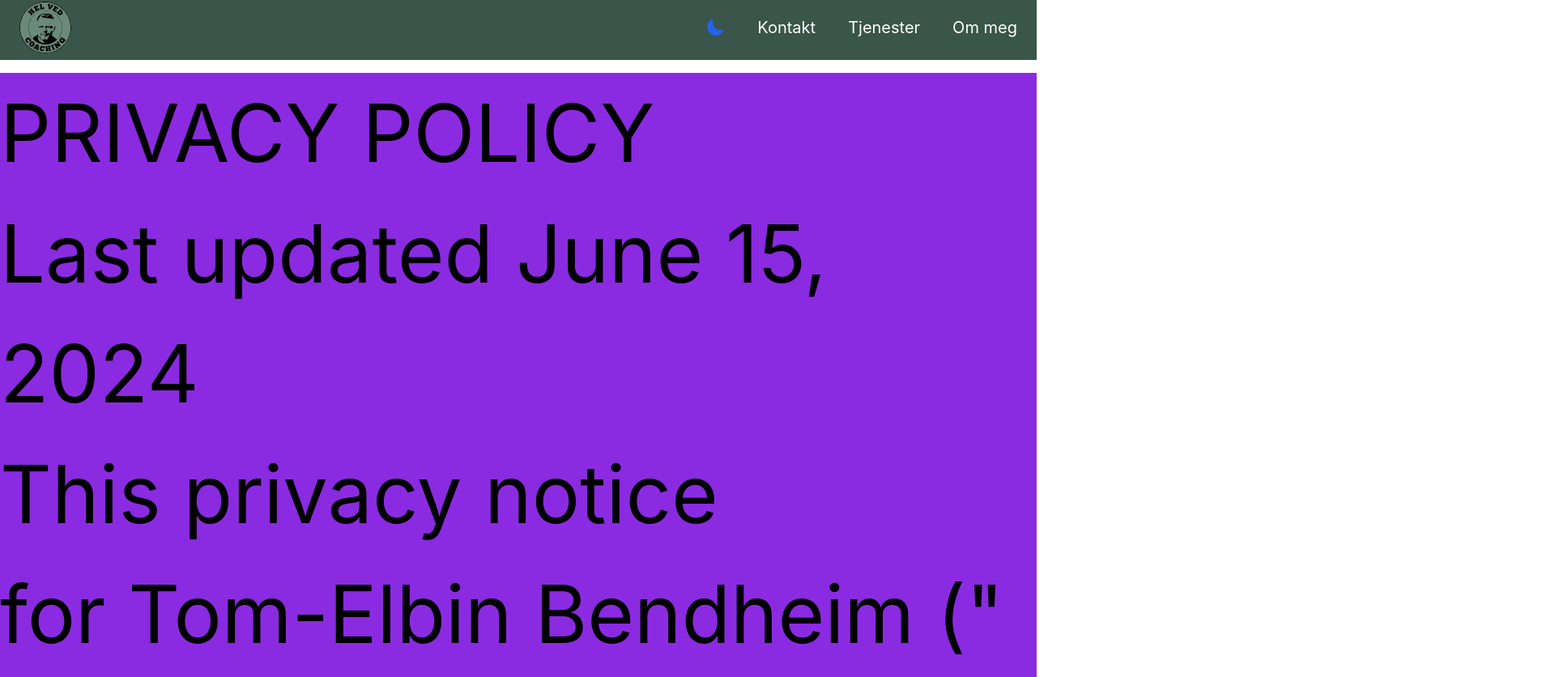
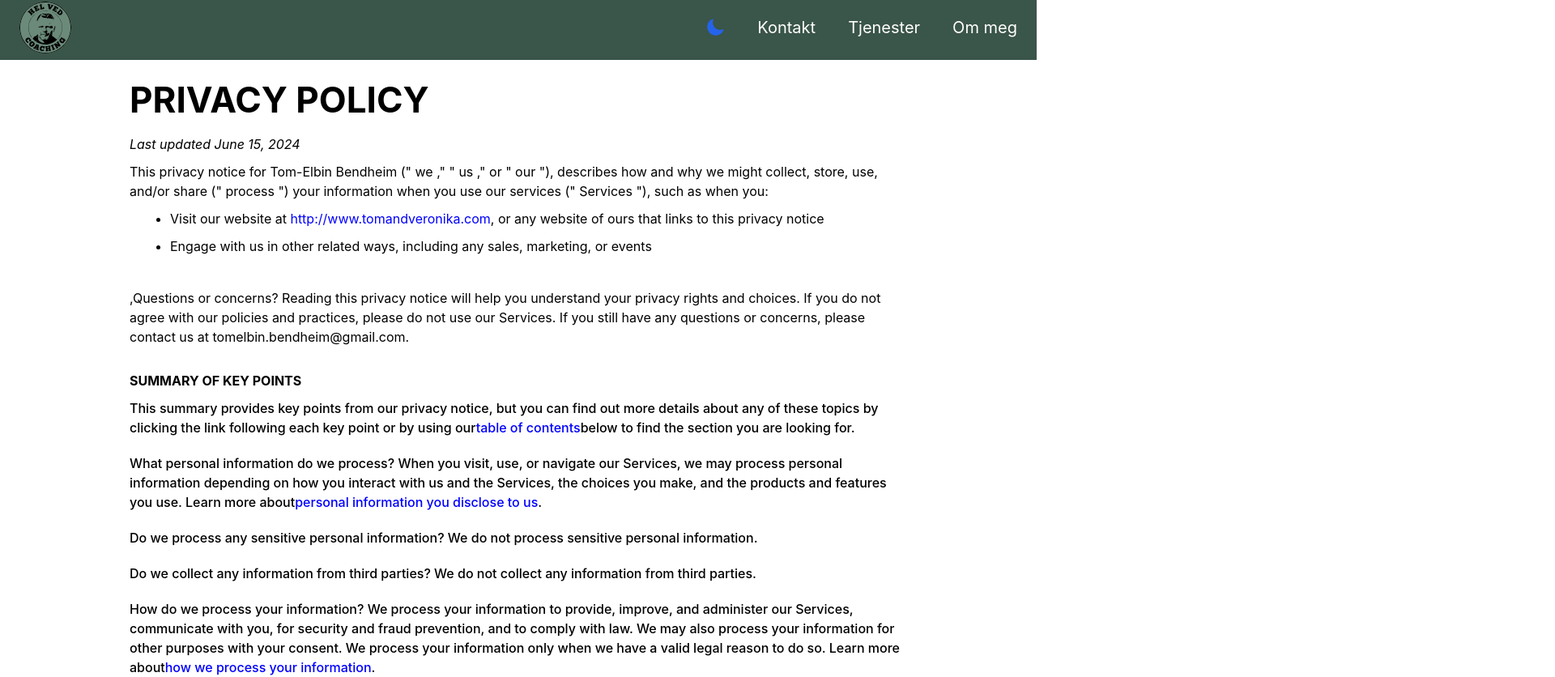
Before and after one commit to tebendheim/jancoach, a React (Vite) app: page /legal/privacy in a window 1280 px wide. Shown: the part 6-842 px from the top of the page at 81% size, 1920 px wide, since content can reach past the window. Built offline with nearby package versions, Linux system fonts and the light colour scheme.

Commit message:
stylet de viktigste elementene i privacy policy

```diff
--- a/src/Pages/PrivacyPolicy/CSS/PrivacyText.module.css
+++ b/src/Pages/PrivacyPolicy/CSS/PrivacyText.module.css
@@ -1,5 +1,50 @@
 /* PrivacyText.module.css */
 .c {
-    font-size: 99px;
-    background-color: blueviolet;
+    display: flex;
+    flex-direction:column;
+    margin-left: 10rem;
+    margin-right: 10rem;
+}
+
+.c h1{
+    font-size: 44px;
+    background-color: white;
+    font-weight: bolder;
   }
+  .c h2 {
+    margin:30px 0px 10px 0px;
+    font-weight: bold;
+  }
+  .c h3{
+
+  }
+  .c h4{
+
+  }
+  .c h5{
+    margin: 10px 0;
+    font-style: italic;
+  }
+  .c h6{
+    font-weight: 500;
+    margin-bottom: 20px;
+  }
+
+  .c * p{
+    margin:20px 0px 20px 0px;
+  }
+
+  .c li {
+    list-style-type: disc;
+    margin-bottom: 10px;
+    margin-left:50px;
+  }
+
+  .c ul{
+    margin-bottom: 40px;
+    margin-top:10px;
+  }
+
+  .c a{
+    color:blue;
+  }
--- a/src/Pages/PrivacyPolicy/Components/PrivacyText/PrivacyText.tsx
+++ b/src/Pages/PrivacyPolicy/Components/PrivacyText/PrivacyText.tsx
@@ -55,14 +55,14 @@ const PrivacyText = () => {
       <h2>SUMMARY OF KEY POINTS</h2>
       <Paragraphs
         items={[
-          <>
+          <h6>
             This summary provides key points from our privacy notice, but you
             can find out more details about any of these topics by clicking the
             link following each key point or by using our
             <Link to="#toc">table of contents</Link>
             below to find the section you are looking for.
-          </>,
-          <>
+          </h6>,
+          <h6>
             What personal information do we process? When you visit, use, or
             navigate our Services, we may process personal information depending
             on how you interact with us and the Services, the choices you make,
@@ -71,10 +71,16 @@ const PrivacyText = () => {
               personal information you disclose to us
             </Link>
             .{" "}
-          </>,
-          "Do we process any sensitive personal information? We do not process sensitive personal information.",
-          "Do we collect any information from third parties? We do not collect any information from third parties.",
-          <>
+          </h6>,
+          <h6>
+            Do we process any sensitive personal information? We do not process
+            sensitive personal information.
+          </h6>,
+          <h6>
+            Do we collect any information from third parties? We do not collect
+            any information from third parties.
+          </h6>,
+          <h6>
             {" "}
             How do we process your information? We process your information to
             provide, improve, and administer our Services, communicate with you,
@@ -83,8 +89,8 @@ const PrivacyText = () => {
             We process your information only when we have a valid legal reason
             to do so. Learn more about
             <Link to="#infouse">how we process your information</Link>.{" "}
-          </>,
-          <>
+          </h6>,
+          <h6>
             {" "}
             In what situations and with which&nbsp;types of&nbsp;parties do we
             share personal information? We may share information in specific
@@ -93,8 +99,8 @@ const PrivacyText = () => {
             <Link to="#whoshare">
               when and with whom we share your personal information
             </Link>
-          </>,
-          <>
+          </h6>,
+          <h6>
             How do we keep your information safe? We
             have&nbsp;organizational&nbsp;and technical processes and procedures
             in place to protect your personal information. However, no
@@ -105,24 +111,24 @@ const PrivacyText = () => {
             defeat our security and improperly collect, access, steal, or modify
             your information. Learn more about
             <Link to="#infosafe">how we keep your information safe</Link>.{" "}
-          </>,
-          <>
+          </h6>,
+          <h6>
             What are your rights? Depending on where you are located
             geographically, the applicable privacy law may mean you have certain
             rights regarding your personal information. Learn more about
             <Link to="#privacyrights">your privacy rights</Link>.
-          </>,
-          <>
+          </h6>,
+          <h6>
             How do you exercise your rights? The easiest way to exercise your
             rights is by sending an email to tomelbin.bendheim@gmail.com. We
             will consider and act upon any request in accordance with applicable
             data protection laws.
-          </>,
-          <>
+          </h6>,
+          <h6>
             {" "}
             Want to learn more about what we do with any information we collect?
             <Link to="#toc">Review the privacy notice in full</Link>.{" "}
-          </>,
+          </h6>,
         ]}
       />
       <h2 id="toc">TABLE OF CONTENTS</h2>
```
